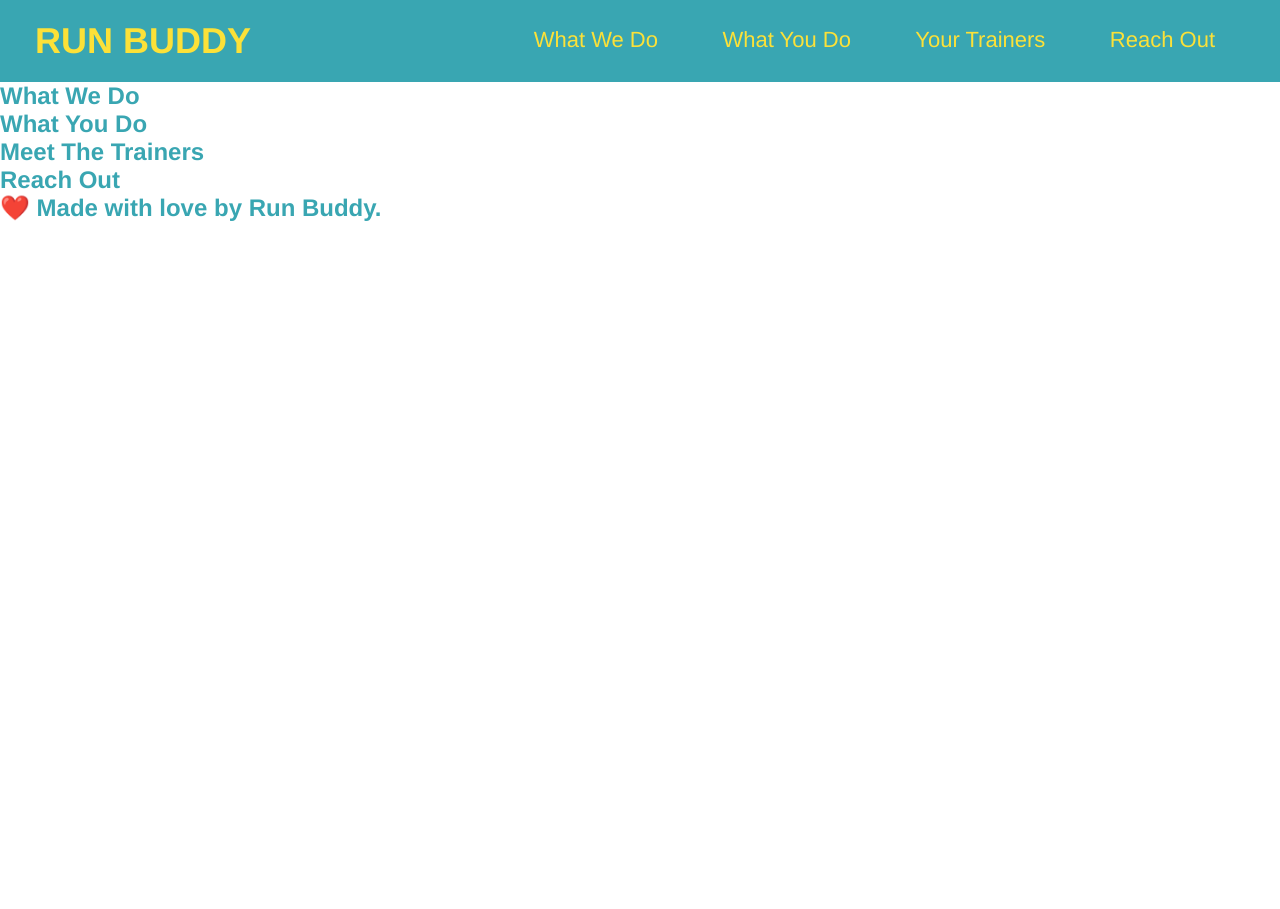
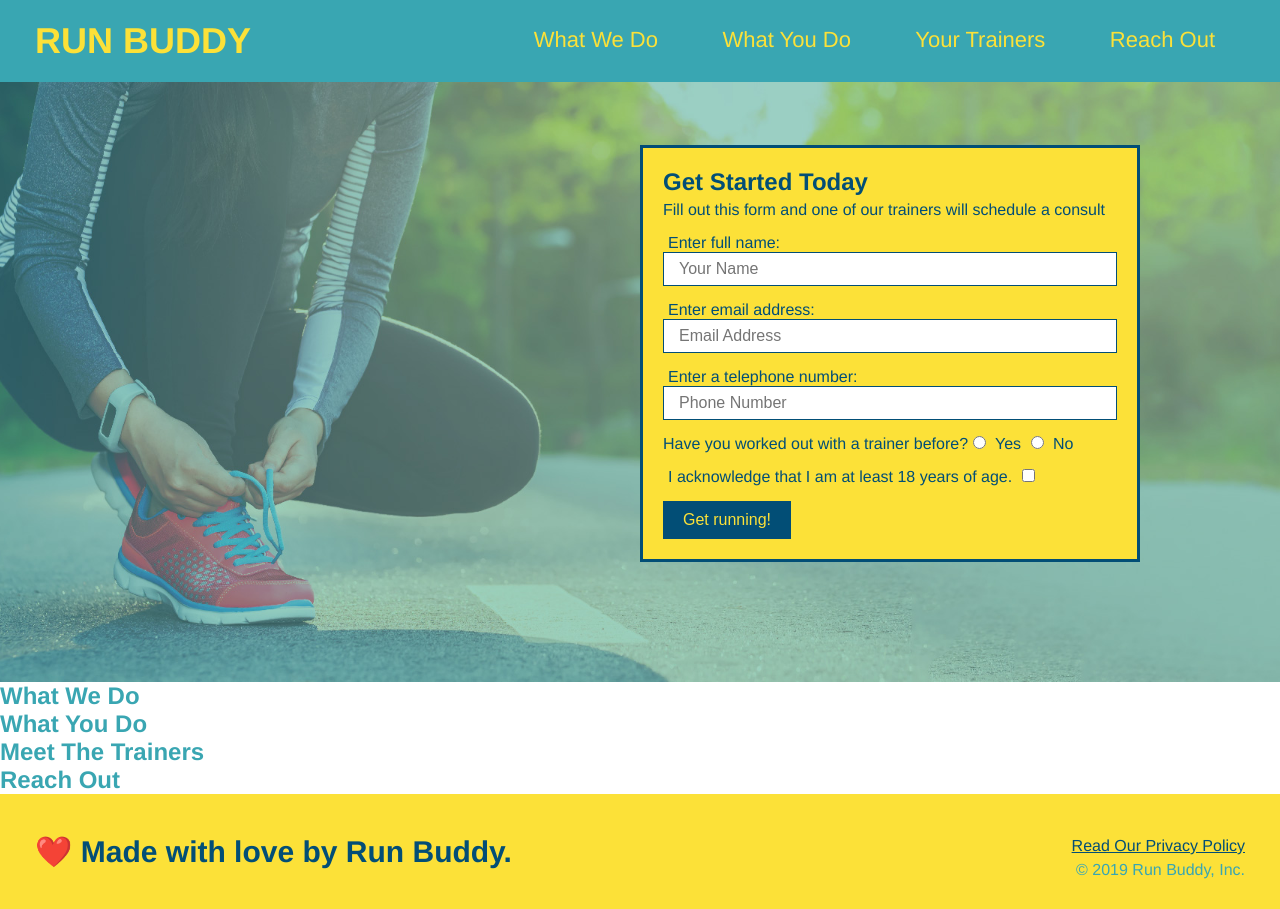
Before and after one commit to zht09001/new_run-buddy, a plain HTML site: page index.html in a window 1280 px wide. Before the commit the page ends 800 px from the top, so only its background shows below. Drawn offline with Linux system fonts and the light colour scheme.

Commit message:
style added to html

```diff
--- a/assets/css/style.css
+++ b/assets/css/style.css
@@ -1,6 +1,7 @@
 * {
     margin: 0;
     padding: 0;
+    box-sizing: border-box;
 }
 
 body {
@@ -37,3 +38,72 @@ header nav ul li a {
     font-weight: lighter;
     font-size: 22px;
 }
+footer {
+    background: #fce138;
+    width: 100%;
+    padding: 40px 35px;
+}
+footer h2 {
+    display: inline;
+    color: #024e76;
+    font-size: 30px;
+    margin: 0;
+}
+footer div {
+    float: right;
+    line-height: 1.5;
+    text-align: right;
+}
+footer a{
+    color: #024e76;
+}
+
+/* Hero Style Start */
+.hero {
+
+    background-image: url("../images/hero-bg.jpg");
+    height: 600px;
+    background-size: cover;
+    background-position: center;
+    position: relative;
+}
+
+
+.hero-form {
+    border: solid 3px #024e76;
+    background-color: #fce138;
+    padding: 20px;
+    width: 500px;
+    color:#024e76;
+    position: absolute;
+    bottom: 120px;
+    right: 140px;
+}
+.hero-form h3 {
+    font-size: 24px;
+    margin: 0;
+}
+
+.hero-form p {
+    margin: 5px 0 15px 0;
+}
+.form-input {
+    border: 1px solid #024e76;
+    display: block;
+    padding: 7px 15px;
+    font-size: 16px;
+    color: #024e76;
+    width: 100%;
+    margin-bottom: 15px;
+}
+.hero-form label {
+    margin: 0 5px;
+}
+.hero-form button {
+    color: #fce138;
+    background-color: #024e76;
+    border: none;
+    padding: 10px 20px;
+    font-size: 16px;
+}
+/* Hero Style End */
--- a/index.html
+++ b/index.html
@@ -33,9 +33,39 @@
             </nav>
         </header>
 
+        <section class="hero">
+            <div class="hero-form">
+                <h3>Get Started Today</h3>
+                <p>Fill out this form and one of our trainers will schedule a consult</p>
+                <!-- Add form element-->
+                <form>
+                    <label for="name">Enter full name:</label>
+                    <input type="text" placeholder="Your Name" name="name" id="name" class="form-input">
+                    <label for="email">Enter email address:</label>
+                    <input type="email" placeholder="Email Address" name="email" id="email" class="form-input">
+                    <label for="phone">Enter a telephone number:</label>
+                    <input type="tel" placeholder="Phone Number" name="phone" id="phone"class="form-input">
+                    <p>Have you worked out with a trainer before?
+                        <input type="radio" name="trainer-confirm" id="trainer-yes"/>
+                        <label for="trainer-yes">Yes</label>
+                        <input type="radio" name="trainer-confirm" id="trainer-no"/>
+                        <label for="trainer-no">No</label>
+                    </p>
+                    <p>
+                        <label for="checkbox">
+                            I acknowledge that I am at least 18 years of age.
+                        </label>
+                        <input type="checkbox" name="age-confirm" id="checkbox" />
+                    </p>
+                    <button type="submit">
+                        Get running!
+                    </button>
+                </form>
+            </div>
+        </section>
+
         <!--hero/jumotron-->
-        <section>
-        </section>
+
 
         <!--"what we do" section-->
         <section>
@@ -61,6 +91,10 @@
         <!--footer-->
         <footer>
             <h2>❤️ Made with love by Run Buddy. </h2>
+            <div>
+                <a href="#">Read Our Privacy Policy</a><br />
+                &copy; 2019 Run Buddy, Inc.
+            </div>
         </footer>
 
     </body>
```
Also changed, not shown: assets/images/hero-bg.jpg (added).
